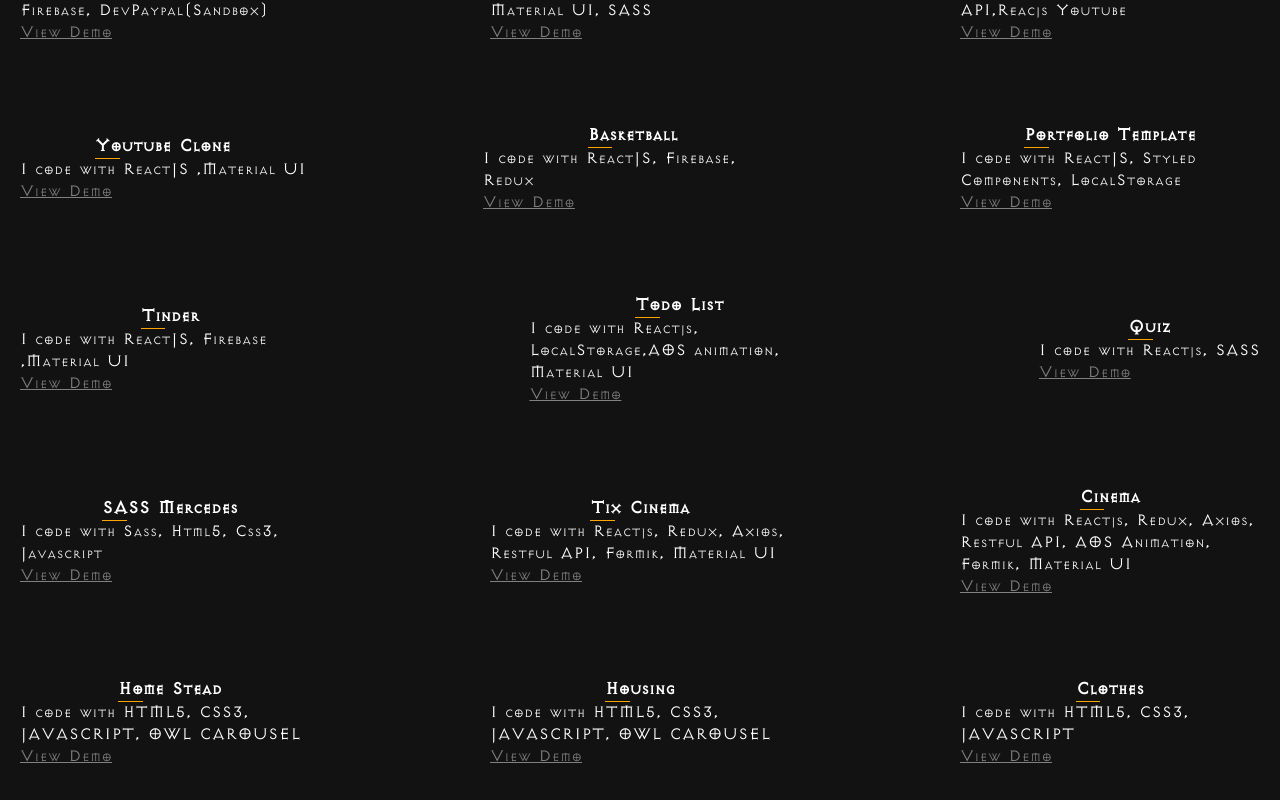
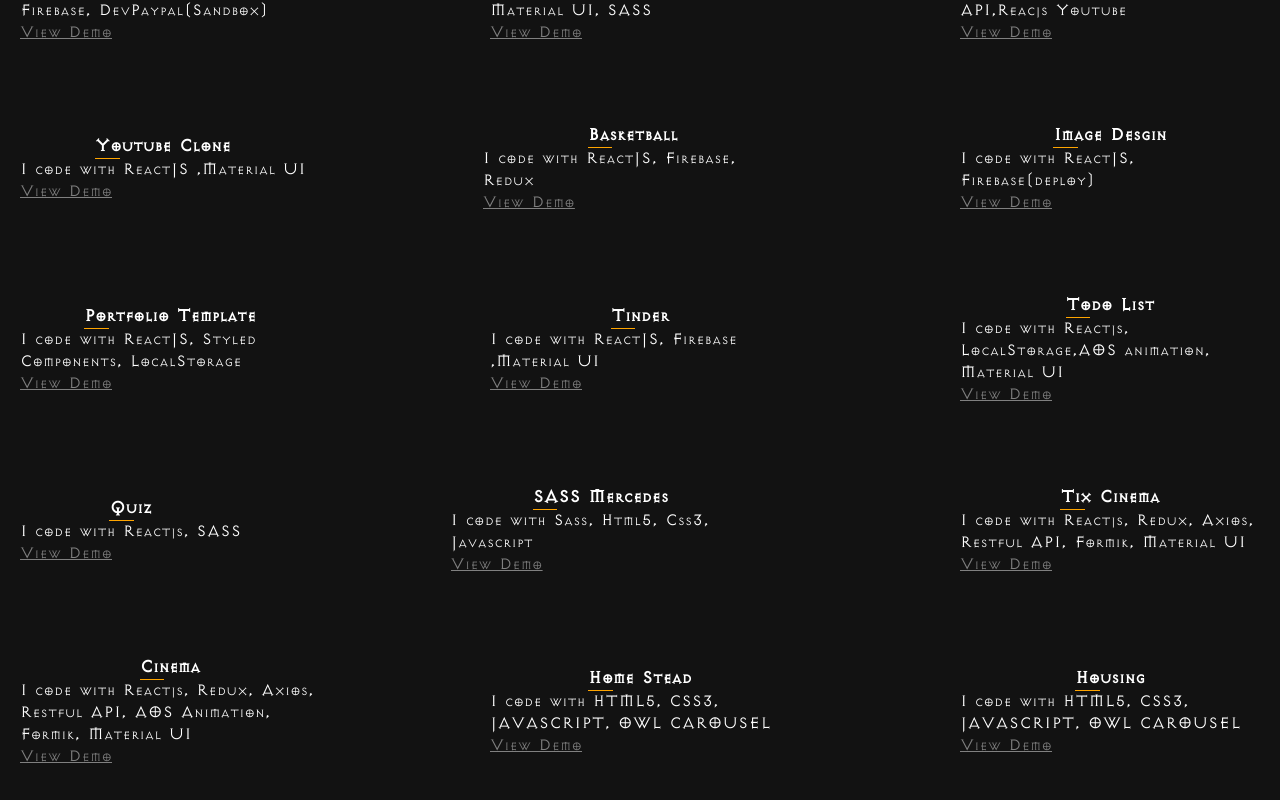
Before and after one commit to dtvi2412/Portfolio, a React (Create React App) app: page / in a window 1280 px wide. Shown: the part 1700-2500 px from the top of the page. Built offline with nearby package versions, Linux system fonts and the light colour scheme.

Commit message:
update project Image Desgin Custom

```diff
--- a/src/listProduct.js
+++ b/src/listProduct.js
@@ -50,6 +50,16 @@ const product = [
         ngonNgu:'REACJS',
         linkDemo:'https://basketball-a3551.firebaseapp.com/',
         moTa:'Môn bóng rổ là môn thể thao tôi yêu thích nên tôi đã tạo ra website này, tôi muốn lưu trữ những video của các ngôi sao bóng rổ và các kỹ năng để mình có thể xem và cho đồng đội xem mà không cần search trên youtube',
+      },
+      {
+        id:16,
+        duAn: 'Image Desgin',
+        congNghe: 'ReactJS, Firebase(deploy)',
+        image:'https://i.imgur.com/FkoLYao.png',
+        imageDetail:'https://i.imgur.com/ryVl7IB.png',
+        ngonNgu:'REACJS',
+        linkDemo:'https://clone-website-imagedesign98.web.app',
+        moTa:'Tôi sử dụng ReactJS để clone lại giao diện Image Desgin Custom và sử dụng Firebase để deploy.',
       },
       {
         id:12,
```
Also changed, not shown: src/Assets/images/hinhWeb/clone image desgin.png (added), 1 other file (tests, documents, lock files or other folders).
